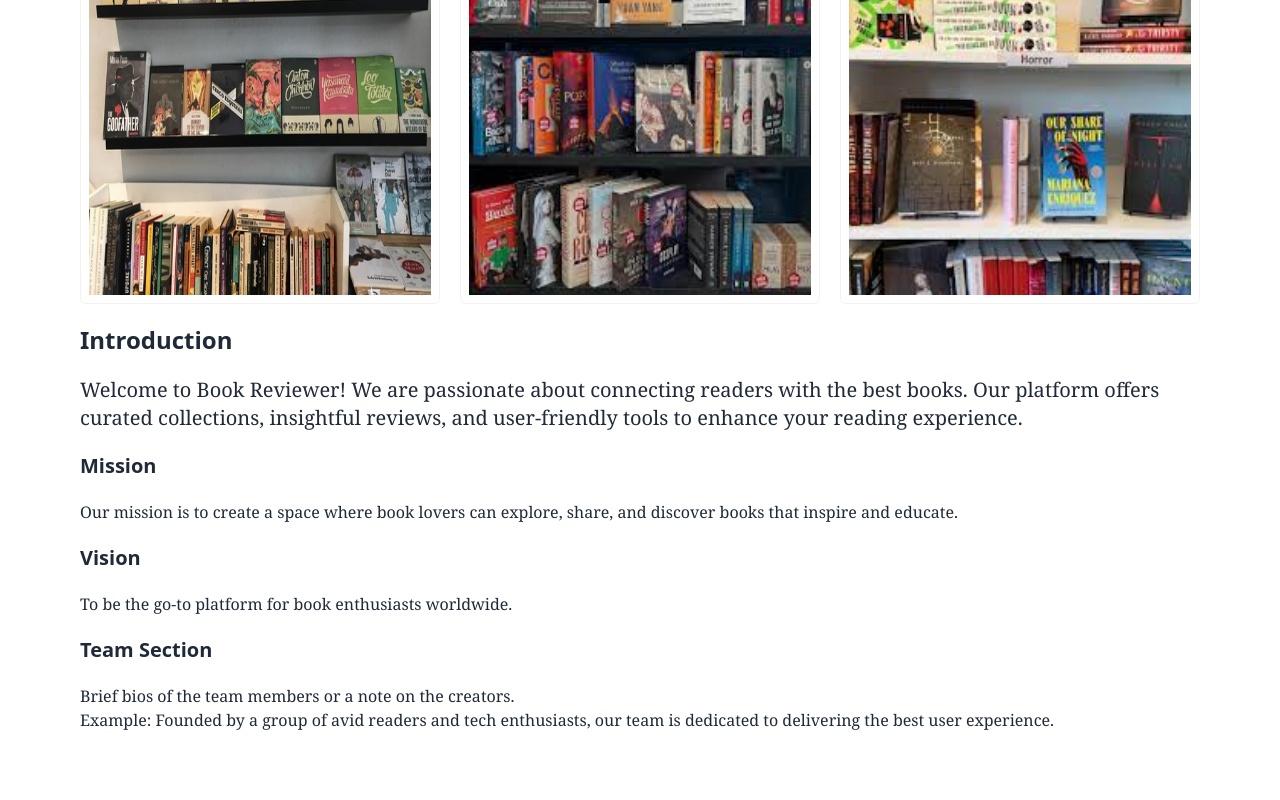
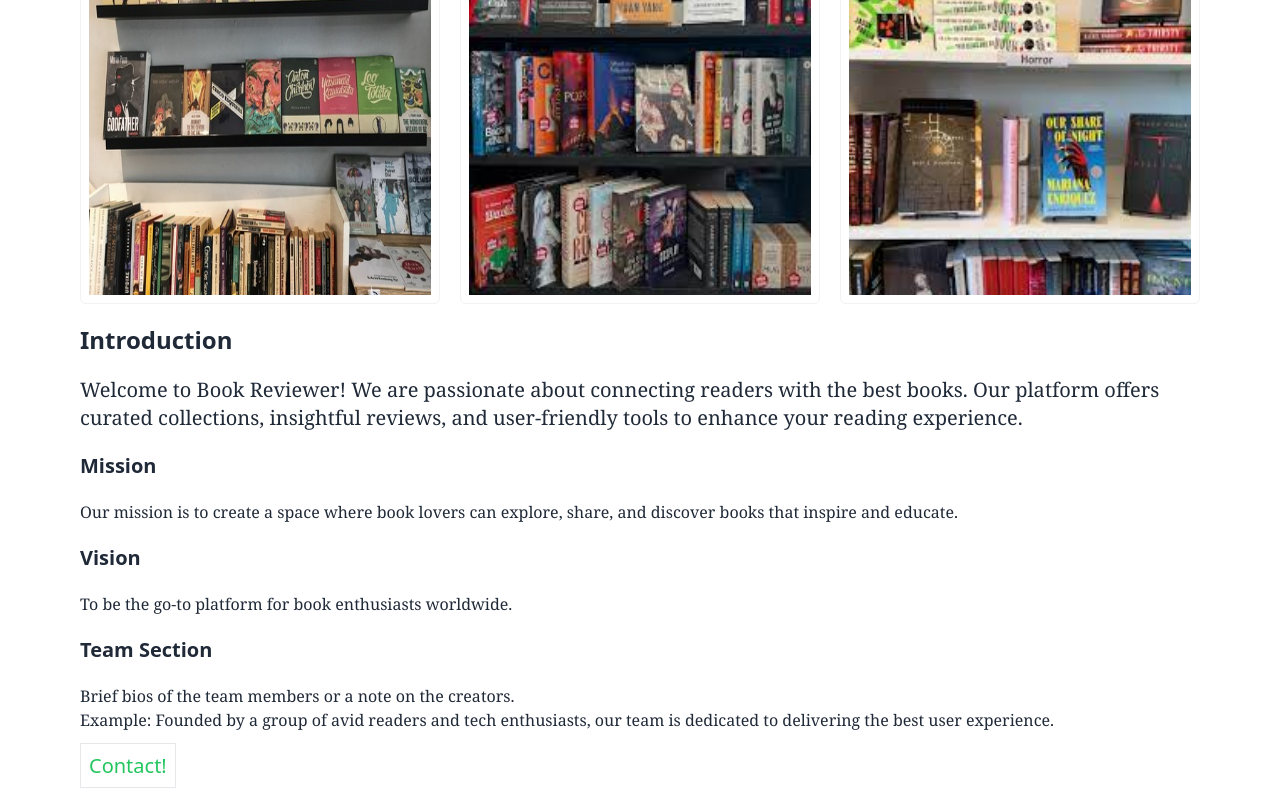
Before and after one commit to mohdbinharun56/Book-Review, a React (Vite) app: page /about-us in a window 1280 px wide. Shown: the part 358-1158 px from the top of the page. Before the commit the page ends 1110 px from the top, so only its background shows below. Built offline with nearby package versions, Linux system fonts and the light colour scheme.

Commit message:
updated about page

```diff
--- a/src/Pages/AboutUs/About.jsx
+++ b/src/Pages/AboutUs/About.jsx
@@ -1,3 +1,5 @@
+import { NavLink } from "react-router-dom";
+
 const About = () => {
     return (
         <div>
@@ -35,6 +37,9 @@ const About = () => {
                     </ul>
                 </p>
             </div>
+            <div className="mb-5">
+                <NavLink  to='/contact' className="text-green-500 border transition duration-500 text-xl p-2 hover:border-green-500 hover:scale-105 ">Contact!</NavLink>
+            </div>
         </div>
 
     );
```
